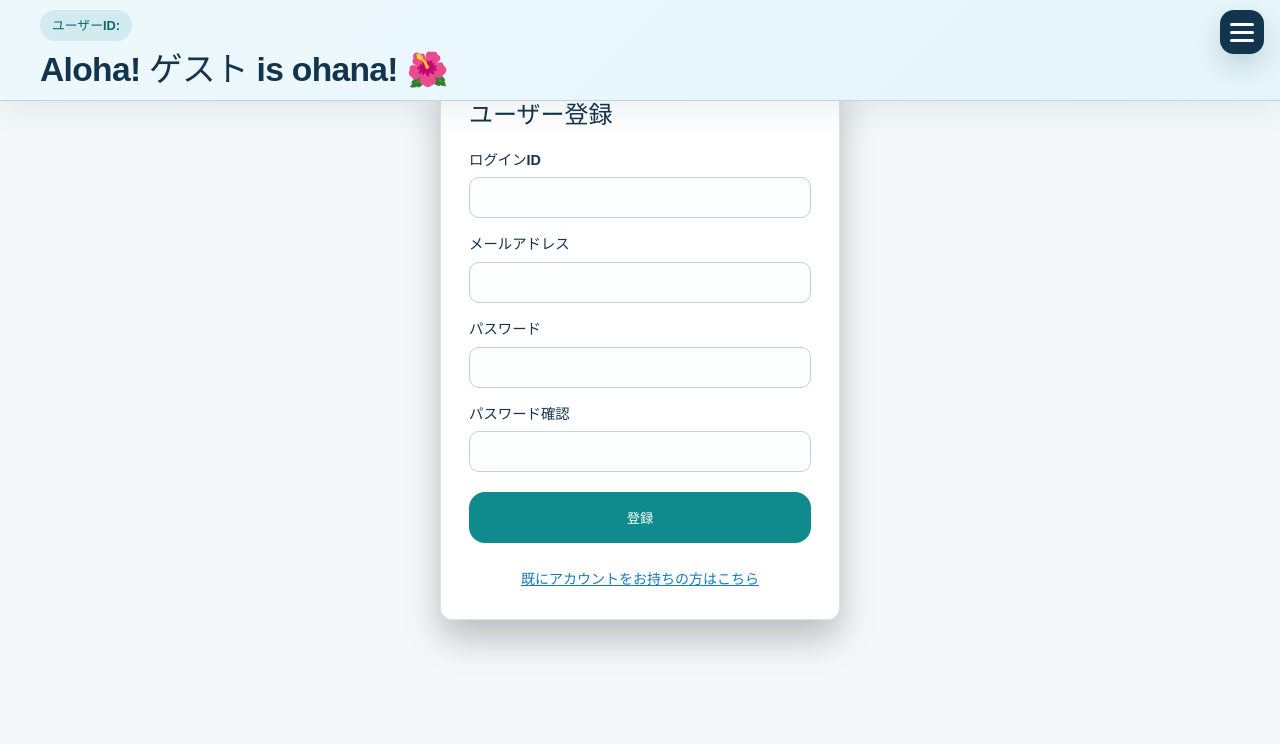
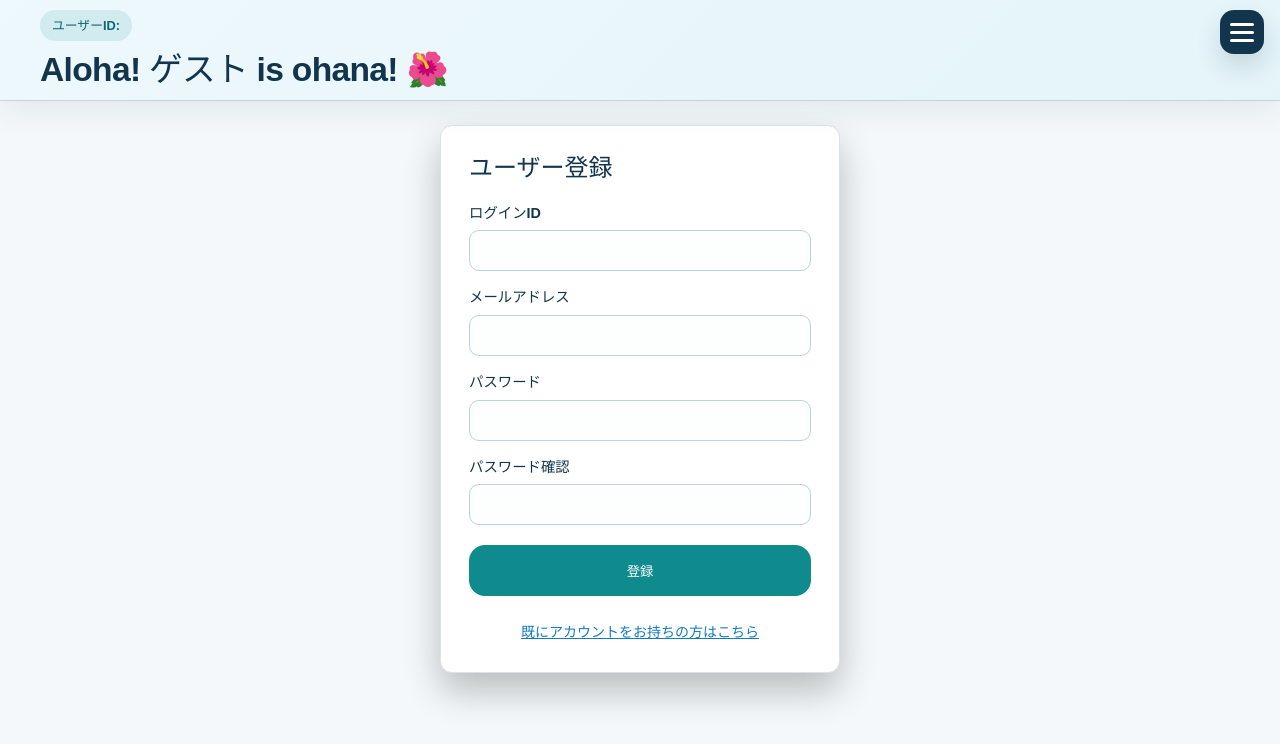
Before and after one commit to okamooo/quiz_Disney_frontend, a React (Vite) app: page /register in a window 1280 px wide. Shown: the top 744 px of the page. Built offline with nearby package versions, Linux system fonts and the light colour scheme.

Commit message:
ヘッダーとカードの距離を調整

```diff
--- a/src/pages/AuthPage.module.css
+++ b/src/pages/AuthPage.module.css
@@ -6,9 +6,9 @@
 .authPage {
   min-height: calc(100vh - 74px);
   display: flex;
-  align-items: flex-start;
+  align-items: center;
   justify-content: center;
-  padding: 72px 16px 32px;
+  padding: 120px 16px 48px;
   background-color: #f4f8fa;
 }
 
--- a/src/pages/HomePage.css
+++ b/src/pages/HomePage.css
@@ -1,6 +1,6 @@
 .home-page {
   --section-gap: 30px;
-  --header-offset: 74px;
+  --header-offset: 100px;
   width: min(1200px, calc(100vw - 32px));
   margin: 0 auto;
   padding: calc(var(--header-offset) + var(--section-gap)) 0 48px;
--- a/src/pages/QuestionPage.css
+++ b/src/pages/QuestionPage.css
@@ -1,6 +1,6 @@
 .question-page {
   min-height: 100vh;
-  padding: calc(74px + var(--space-6)) var(--space-4) calc(96px + var(--space-6));
+  padding: calc(74px + var(--space-12)) var(--space-4) calc(96px + var(--space-6));
   background:
     radial-gradient(circle at top left, #e9f6ff 0%, transparent 35%),
     linear-gradient(180deg, #f4fbff 0%, var(--color-background-page) 100%);
--- a/src/pages/QuizResultPage.css
+++ b/src/pages/QuizResultPage.css
@@ -1,6 +1,6 @@
 .quiz-result-page {
   min-height: 100vh;
-  padding: calc(74px + var(--space-8)) var(--space-4) var(--space-8);
+  padding: calc(74px + var(--space-12)) var(--space-4) var(--space-8);
   background:
     radial-gradient(circle at top left, #e9f6ff 0%, transparent 35%),
     linear-gradient(180deg, #f4fbff 0%, var(--color-background-page) 100%);
--- a/src/pages/QuizStartPage.css
+++ b/src/pages/QuizStartPage.css
@@ -10,7 +10,7 @@
   display: flex;
   align-items: center;
   justify-content: center;
-  padding: 20px;
+  padding: 100px 20px 40px;
   max-width: 1200px;
   margin: 0 auto;
   width: 100%;
```
